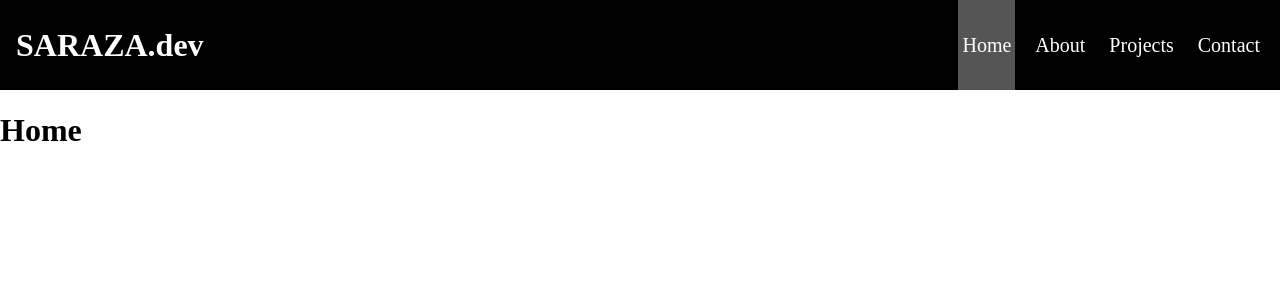
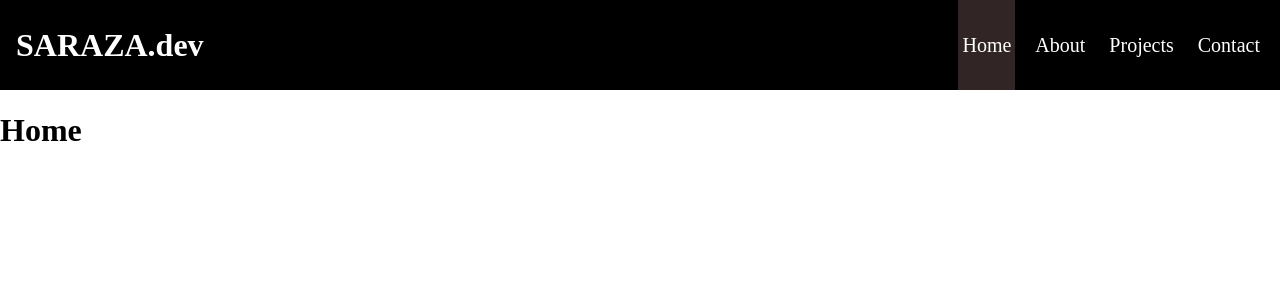
Before and after one commit to sarazaToussaint/Saraza-dev, a React (Create React App) app: page / in a window 1280 px wide. Shown: the top 300 px of the page. Built offline with nearby package versions, Linux system fonts and the light colour scheme.

Commit message:
Modify the title

```diff
--- a/src/App.css
+++ b/src/App.css
@@ -39,7 +39,7 @@ body {
 }
 
 .nav li.active {
-  background-color: #555;
+  background-color: rgb(50, 37, 37);
 }
 
 .nav li:hover {
```
